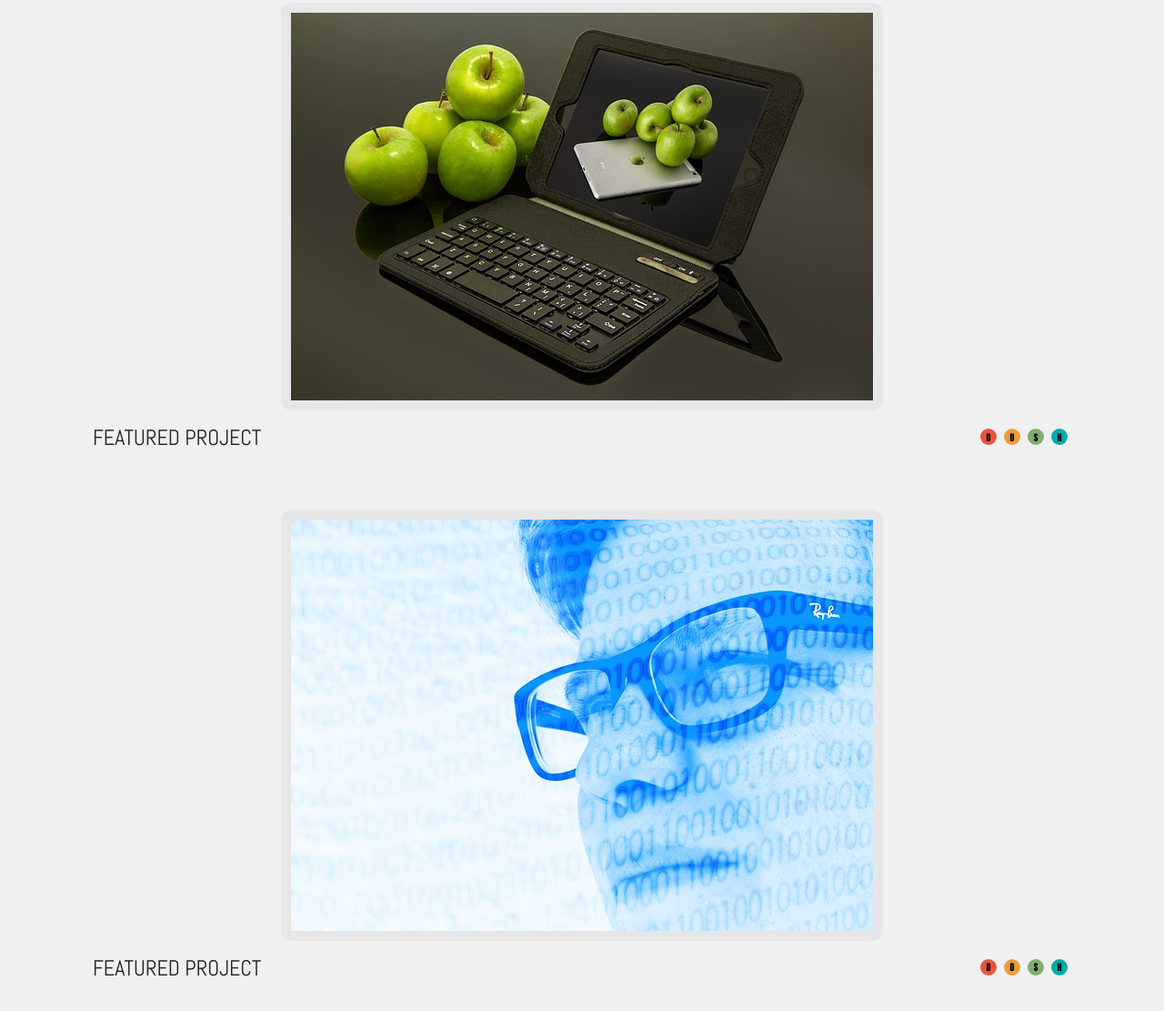
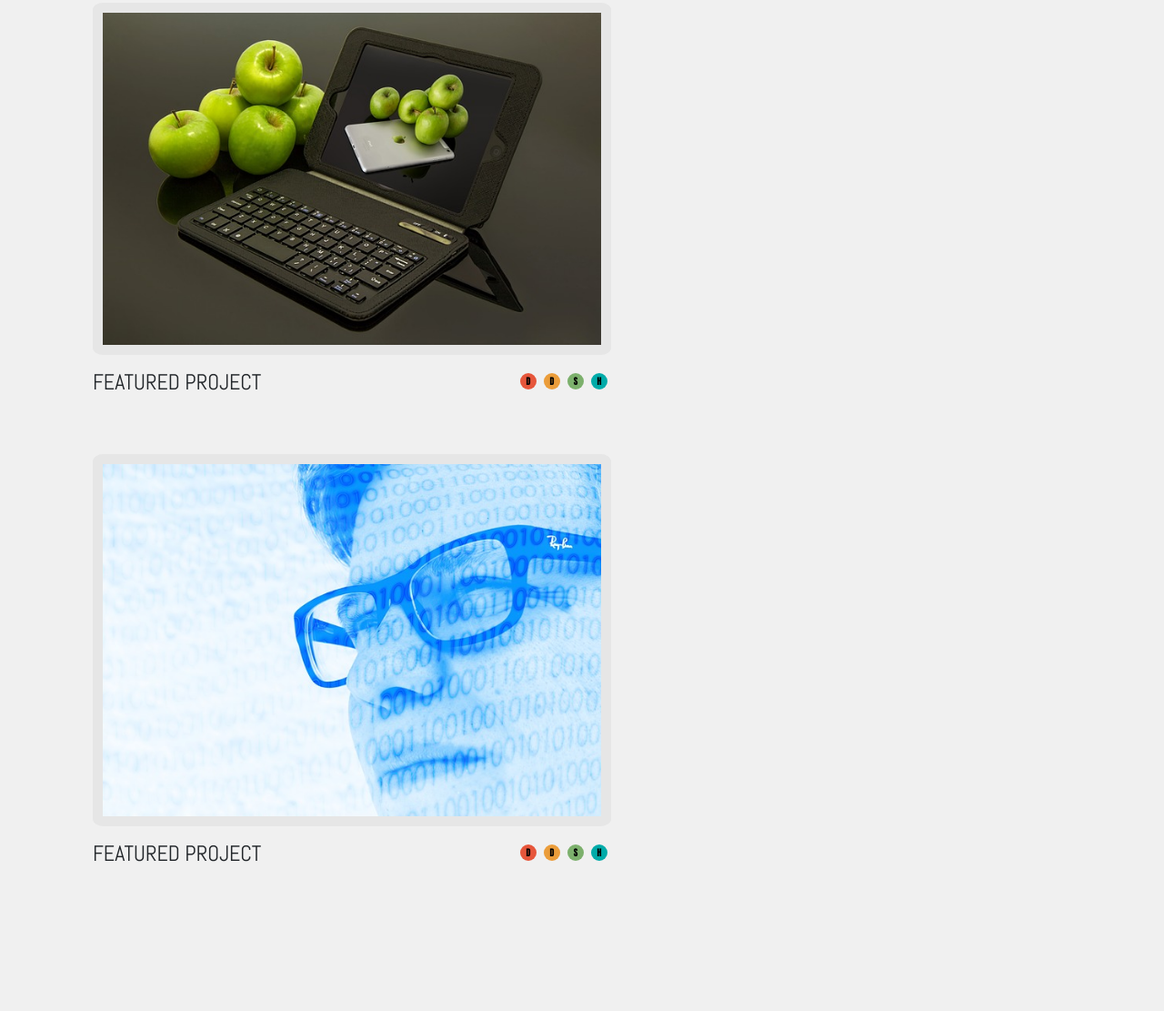
Before and after one commit to culver-zavala-neptune/codeup-design-project, a plain HTML site: page index.html in a window 1280 px wide. Shown: the part 779-1890 px from the top of the page at 91% size. After the commit the page ends 1764 px from the top, so only its background shows below. Drawn offline with nearby package versions, Linux system fonts and the light colour scheme.

Commit message:
worked on featured projects

```diff
--- a/index.html
+++ b/index.html
@@ -59,7 +59,7 @@
     </div>
     <div class="row">
 <!--        Row 2 col 1-->
-        <div class="container project-padding">
+        <div class="container col-6 project-padding">
             <div class="row justify-content-center">
                 <div>
                     <img src="images/apple-ipad.jpg">
@@ -69,7 +69,7 @@
                 <div class="col-6 p-0 justify-content-start">
                     <h4 class="text-uppercase text-left font-weight-normal">Featured Project</h4>
                 </div>
-                <div class="col-3 d-flex justify-content-end">
+                <div class="col-6 d-flex justify-content-end">
                     <div class="row ">
                         <div class="m-1 des-dot heading dots d-flex justify-content-center small-text"><span
                                 class="align-self-center">D</span></div>
@@ -85,15 +85,15 @@
         </div>
 
 <!--        Row 3 col 1-->
-        <div class="container col d-none d-sm-block project-padding">
+        <div class="container col-6 d-none d-sm-block project-padding">
             <div class="row justify-content-center">
                 <div>
                     <img src="images/man.jpg">
                 </div>
             </div>
             <div class="row justify-content-between">
-                <div class="col-6 p-0 justify-content-start">
-                    <h4 class="text-uppercase text-left font-weight-normal">Featured Project</h4>
+                <div class="col-9 p-0 justify-content-start">
+                    <h4 class="text-uppercase text-left font-weight-normal" style="width: 100%">Featured Project</h4>
                 </div>
                 <div class="col-3 d-flex justify-content-end">
                     <div class="row ">
```
